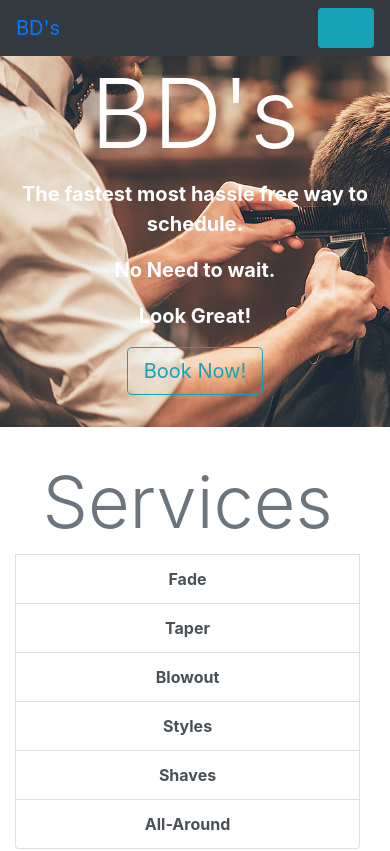
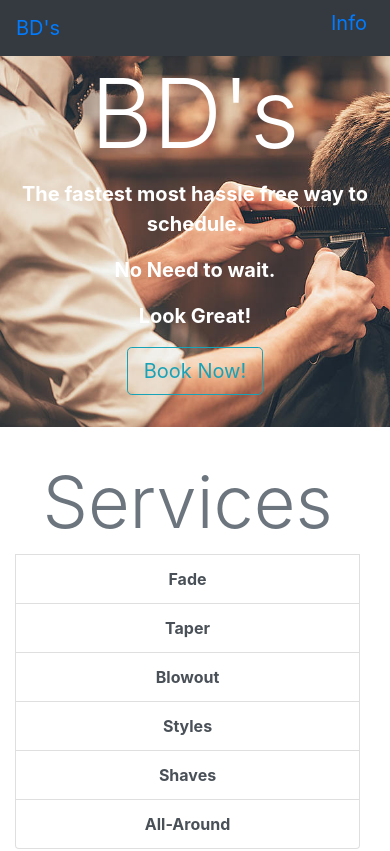
Before and after one commit to webdevak/BD, a plain HTML site: page index.html in a window 390 px wide. Shown: the top 851 px of the page. Drawn offline with nearby package versions, Linux system fonts and the light colour scheme.

Commit message:
Update index.html

```diff
--- a/index.html
+++ b/index.html
@@ -19,8 +19,9 @@
     <nav class="navbar navbar-expand-lg bg-dark text-white fixed-top">
       <div class="container">
         <a class="navbar-brand" href="#bd">BD's</a>
+       <div class="">
         <button
-          class="navbar-toggler bg-info text-white"
+          class="navbar-toggler"
           type="button"
           data-toggle="collapse"
           data-target="#navbarSupportedContent"
@@ -28,8 +29,9 @@
           aria-expanded="false"
           aria-label="Toggle navigation"
         >
-          <span class="navbar-toggler-icon"></span>
+          <span class="navbar-toggler-icon text-primary"> Info</span>
         </button>
+      </div>
 
         <div class="collapse navbar-collapse" id="navbarSupportedContent">
           <ul class="navbar-nav mr-auto">
@@ -39,7 +41,8 @@
               >
             </li>
             <li class="nav-item">
-              <a class="nav-link" href="#book">Book</a>
+              <a class="nav-link" data-toggle="modal"
+              data-target="#book-now" href="book">Book</a>
             </li>
             <li class="nav-item dropdown order-2">
               <a
```
